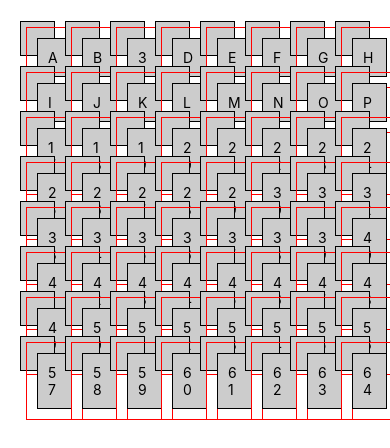
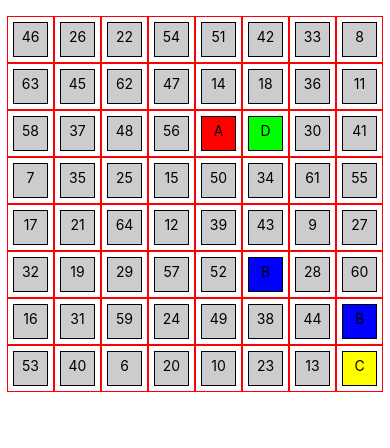
Before and after one commit to zhang1ko/rn-match-3, a React Native app: screen / in a window 390 px wide. Shown: the top 448 px of the page. Built offline with nearby package versions, Linux system fonts and the light colour scheme.

Commit message:
Square changed to non-component class

```diff
--- a/components/GridBoard.tsx
+++ b/components/GridBoard.tsx
@@ -7,23 +7,35 @@ import{
 } from 'react-native';
 import Square from './Square';
 
-const data = [
-    { key : 'A'}, { key : 'B'}, { key : '3'}, { key : 'D'}, { key : 'E'}, { key : 'F'},
-    { key : 'G'}, { key : 'H'}, { key : 'I'}, { key : 'J'}, { key : 'K'}, { key : 'L'},
-    { key : 'M'}, { key : 'N'}, { key : 'O'}, { key : 'P'},
+const data: Array<Square> = [
+    new Square({title: "A", key: 1}),
+    new Square({title: "B", key: 2}),
+    new Square({title: "B", key: 3}),
+    new Square({title: "C", key: 4}),
+    new Square({title: "D", key: 4}),
 
 ];
 
-const formatData = (data: {key: string}[]) => {
+const formatData = (data: Array<Square>) => {
     let numberOfBlankElements = 64 - data.length;
     let elementOn = 64 - numberOfBlankElements;
 
     while (elementOn !== 64 && numberOfBlankElements !== 0) {
-      data.push({ key: `${elementOn + 1}` });
-      elementOn++;
-
+        let temp = new Square({title: `${elementOn + 1}`, key: elementOn});
+        data.push(temp);
+        elementOn++;
     }
 
+    return data;
+}
+const shuffleData = (data: Array<Square>) => {
+    let i = data.length - 1;
+    for (; i > 0; i--) {
+        const j = Math.floor(Math.random() * (i + 1));
+        const temp = data[i];
+        data[i] = data[j];
+        data[j] = temp;
+    }
     return data;
 }
 
@@ -34,19 +46,19 @@ interface GridBoardProps {
 export default class GridBoard extends React.Component<GridBoardProps, {}> {
     constructor(props: GridBoardProps) {
         super(props);
+        formatData(data);
+        shuffleData(data);
     }
     render () {
         return (
             <View>
                 <FlatList
                     numColumns={8}
-                    data={formatData(data)}
+                    data={data}
                     contentContainerStyle={styles.grid}
                     //keyExtractor={(item, index) => item.id.toString()}
                     renderItem = {itemData => (
-                        <View style ={styles.item}>
-                            <Square title={itemData.item.key} />
-                        </View>
+                        itemData.item.render()
                     )}
                 />
             </ View>
--- a/components/Square.tsx
+++ b/components/Square.tsx
@@ -5,23 +5,47 @@ import{
     View,
     TouchableNativeFeedback
 } from 'react-native';
+//import GestureRecognizer from 'react-native-swipe-gestures';
 
-interface SquareProps {
-    title: string;
-    //onPress: Function;
+const jewelStyle = (option: string): { backgroundColor: string } => {
+    switch (option){
+        case 'A':
+            return {
+                backgroundColor: "#FF0000",
+            }
+        case 'B':
+            return {
+                backgroundColor: "#0000ff",
+            }
+        case 'C':
+            return {
+                backgroundColor: "#ffff00",
+            }
+        case 'D':
+            return {
+                backgroundColor: "#00FF00",
+            }
+        default:
+            return {
+                backgroundColor: "#ccc",
+            }
+
+    }
 }
 
-export default class Square extends React.Component<SquareProps, {}> {
-    constructor(props: SquareProps){
-        super(props);
-
+export default class Square {
+    type: string;
+    key: number;
+    constructor(props: { title: string; key: number}){
+        this.type = props.title;
+        this.key = props.key;
      }
 
      render () {
         return (
             <TouchableNativeFeedback /*onPress={this.props.onPress}*/ >
-                <View style={styles.item} >
-                    <Text>{this.props.title}</Text>
+                <View style={[styles.item, jewelStyle(this.type)] } >
+                    <Text>{this.type}</Text>
                 </View>
             </TouchableNativeFeedback>
         );
@@ -30,11 +54,18 @@ export default class Square extends React.Component<SquareProps, {}> {
 
 const styles = StyleSheet.create({
     item: {
-      padding: 10,
-      margin: 10,
+      padding: 5,
+      margin: 5,
       width: 35,
-      backgroundColor: "#ccc",
+      height: 35,
       borderColor: 'black',
-      borderWidth: 1
+      borderWidth: 1,
+      alignItems: 'center'
+    },
+    red: {
+        backgroundColor: "#FF0000"
+    },
+    blue: {
+        backgroundColor: "#0000ff"
     }
 });
--- a/package.json
+++ b/package.json
@@ -11,7 +11,8 @@
   },
   "dependencies": {
     "react": "16.11.0",
-    "react-native": "0.62.2"
+    "react-native": "0.62.2",
+    "react-native-swipe-gestures": "^1.0.5"
   },
   "devDependencies": {
     "@babel/core": "7.9.6",
```
Also changed, not shown: 1 other file (tests, documents, lock files or other folders).
